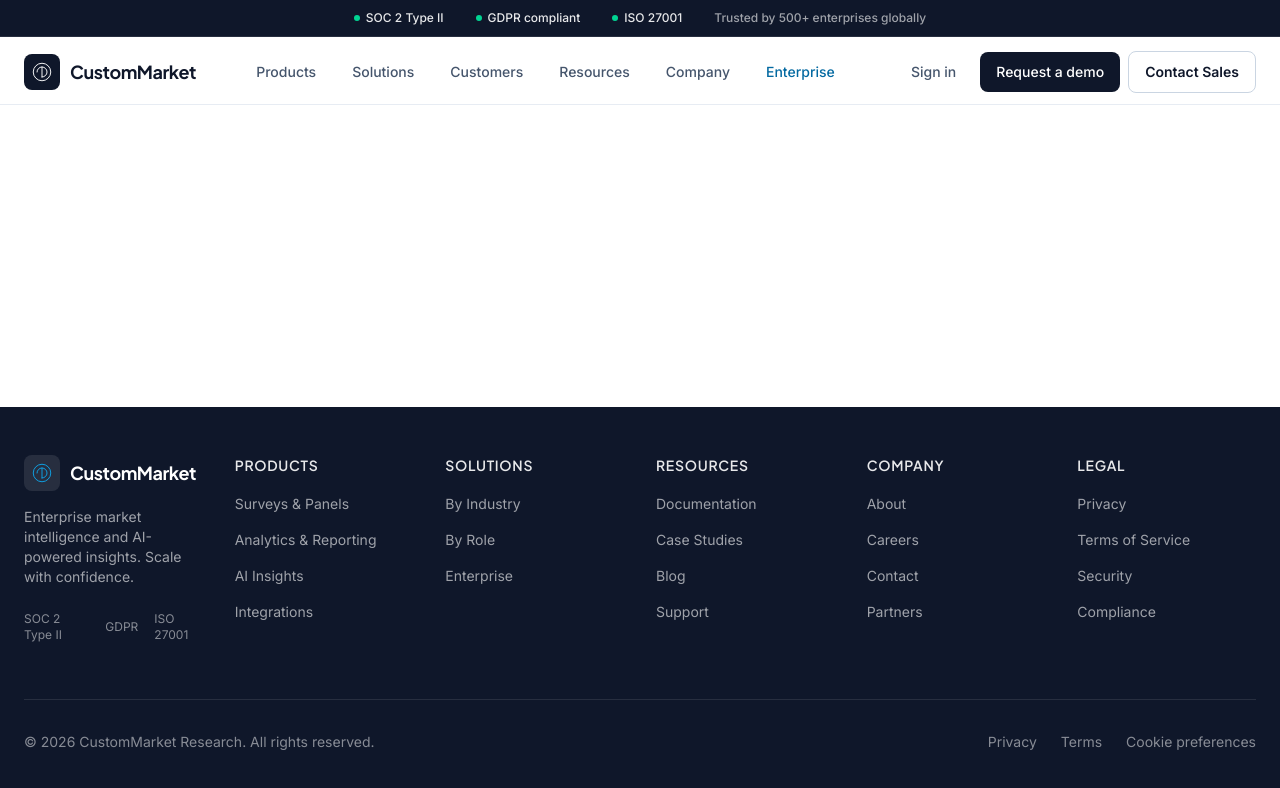
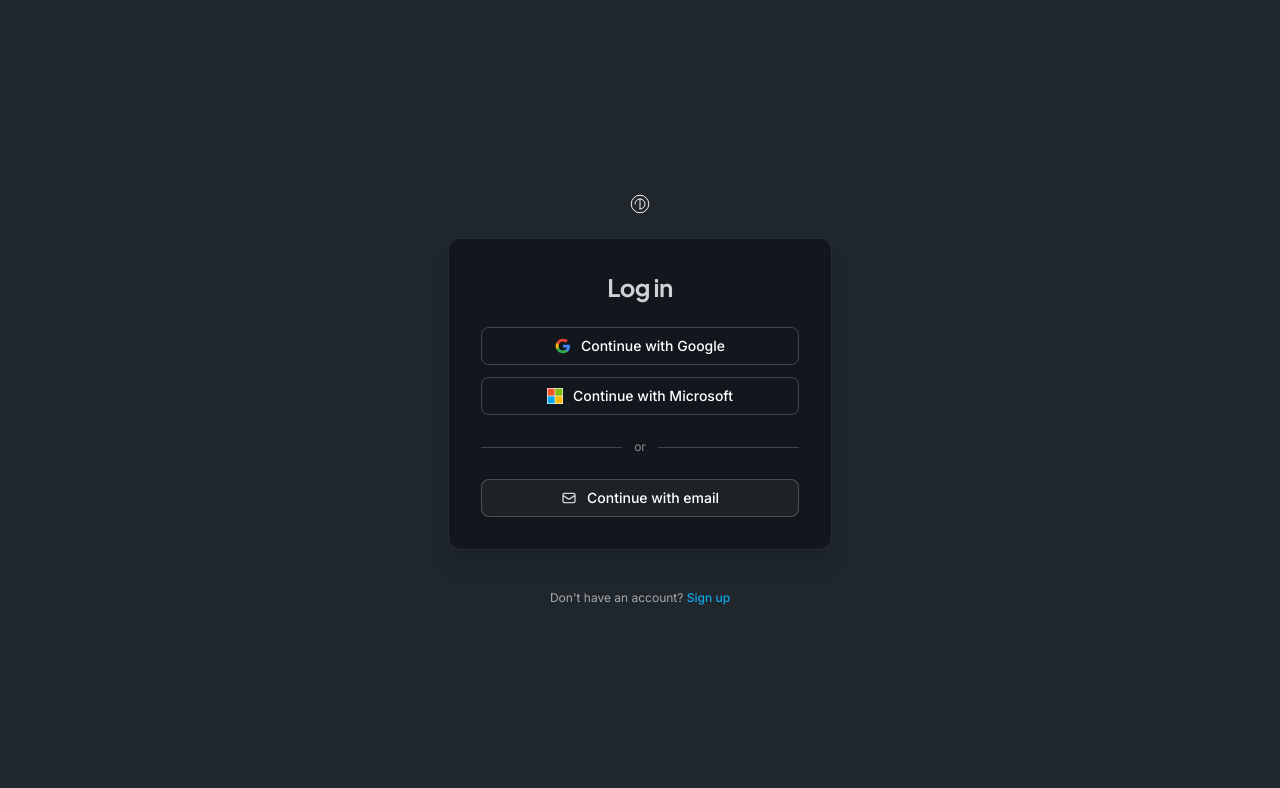
Before and after one commit to souki1/AIMarketResearch, a React (Vite) app in the folder frontend/: page /signin in a window 1280 px wide. Shown: the top 788 px of the page. Built offline with nearby package versions, Linux system fonts and the light colour scheme.

Commit message:
fixed login page
added login page

```diff
--- a/frontend/src/App.tsx
+++ b/frontend/src/App.tsx
@@ -1,4 +1,4 @@
-import { BrowserRouter, Routes, Route } from "react-router-dom";
+import { BrowserRouter, Routes, Route, Outlet } from "react-router-dom";
 import "./App.css";
 import TrustBar from "./components/TrustBar";
 import Navbar from "./components/Navbar";
@@ -10,14 +10,27 @@ import CustomersPage from "./pages/CustomersPage";
 import ResourcesPage from "./pages/ResourcesPage";
 import CompanyPage from "./pages/CompanyPage";
 import EnterprisePage from "./pages/EnterprisePage";
+import SignInPage from "./pages/SignInPage";
+
+function MainLayout() {
+  return (
+    <>
+      <TrustBar />
+      <Navbar />
+      <main className="flex-1 pt-[104px]">
+        <Outlet />
+      </main>
+      <Footer />
+    </>
+  );
+}
 
 function App() {
   return (
     <BrowserRouter>
-      <TrustBar />
-      <Navbar />
-      <main className="flex-1 pt-[104px]">
-        <Routes>
+      <Routes>
+        <Route path="/signin" element={<SignInPage />} />
+        <Route element={<MainLayout />}>
           <Route path="/" element={<HomePage />} />
           <Route path="/products" element={<ProductsPage />} />
           <Route path="/solutions" element={<SolutionsPage />} />
@@ -25,9 +38,8 @@ function App() {
           <Route path="/resources" element={<ResourcesPage />} />
           <Route path="/company" element={<CompanyPage />} />
           <Route path="/enterprise" element={<EnterprisePage />} />
-        </Routes>
-      </main>
-      <Footer />
+        </Route>
+      </Routes>
     </BrowserRouter>
   );
 }
--- a/frontend/src/components/Navbar.tsx
+++ b/frontend/src/components/Navbar.tsx
@@ -54,7 +54,7 @@ export default function Navbar() {
           <div className="flex items-center gap-2 sm:gap-3">
             <div className="hidden lg:flex items-center gap-2">
               <Link
-                to="/resources"
+                to="/signin"
                 className="px-4 py-2.5 rounded-lg text-sm font-medium text-slate-600 hover:text-brand hover:bg-slate-50 transition-colors"
               >
                 Sign in
@@ -121,7 +121,7 @@ export default function Navbar() {
               Enterprise
             </Link>
             <div className="mt-4 pt-4 border-t border-slate-100 flex flex-col gap-2">
-              <Link to="/resources" className="w-full py-3 rounded-lg text-center font-medium text-slate-600 bg-slate-100 hover:bg-slate-200" onClick={() => setMobileMenuOpen(false)}>
+              <Link to="/signin" className="w-full py-3 rounded-lg text-center font-medium text-slate-600 bg-slate-100 hover:bg-slate-200" onClick={() => setMobileMenuOpen(false)}>
                 Sign in
               </Link>
               <Link to="/company" className="w-full py-3 rounded-lg text-center font-medium text-white bg-brand hover:bg-brand-light" onClick={() => setMobileMenuOpen(false)}>
--- /dev/null
+++ b/frontend/src/pages/SignInPage.tsx
@@ -0,0 +1,116 @@
+import { useState } from "react";
+import { Link } from "react-router-dom";
+
+export default function SignInPage() {
+  const [showEmailForm, setShowEmailForm] = useState(false);
+
+  return (
+    <div
+      className="min-h-screen flex items-center justify-center px-4 py-12"
+      style={{ backgroundColor: "rgb(31, 39, 45)" }}
+    >
+      <div className="w-full max-w-sm mx-auto">
+      <div className="flex items-center gap-2 mb-6 justify-center">
+      <svg viewBox="0 0 32 32" fill="none" className="w-5 h-5 text-white" xmlns="http://www.w3.org/2000/svg">
+                <circle cx="16" cy="16" r="14" stroke="currentColor" strokeWidth="1.5" fill="none" />
+                <path d="M8 16c0-4.4 3.6-8 8-8s8 3.6 8 8-3.6 8-8 8" stroke="currentColor" strokeWidth="1.5" strokeLinecap="round" />
+                <path d="M16 8v16" stroke="currentColor" strokeWidth="1.5" strokeLinecap="round" />
+              </svg>
+      </div>
+        <div
+          className="rounded-xl border border-white/10 p-8 shadow-xl text-center"
+          style={{ backgroundColor: "rgb(17, 23, 28)" }}
+        >
+          <h1 className="font-display font-bold text-2xl text-white/80 tracking-tight">Log in</h1>
+
+
+          <div className="mt-6 flex flex-col gap-3">
+            <button
+              type="button"
+              className="w-full cursor-pointer flex items-center justify-center gap-2.5 rounded-lg border border-white/20 bg-transparent px-3 py-2 text-sm text-white hover:bg-white/10 transition-colors font-medium"
+            >
+              <svg className="w-4 h-4" viewBox="0 0 24 24">
+                <path fill="#4285F4" d="M22.56 12.25c0-.78-.07-1.53-.2-2.25H12v4.26h5.92c-.26 1.37-1.04 2.53-2.21 3.31v2.77h3.57c2.08-1.92 3.28-4.74 3.28-8.09z" />
+                <path fill="#34A853" d="M12 23c2.97 0 5.46-.98 7.28-2.66l-3.57-2.77c-.98.66-2.23 1.06-3.71 1.06-2.86 0-5.29-1.93-6.16-4.53H2.18v2.84C3.99 20.53 7.7 23 12 23z" />
+                <path fill="#FBBC05" d="M5.84 14.09c-.22-.66-.35-1.36-.35-2.09s.13-1.43.35-2.09V7.07H2.18C1.43 8.55 1 10.22 1 12s.43 3.45 1.18 4.93l2.85-2.22.81-.62z" />
+                <path fill="#EA4335" d="M12 5.38c1.62 0 3.06.56 4.21 1.64l3.15-3.15C17.45 2.09 14.97 1 12 1 7.7 1 3.99 3.47 2.18 7.07l3.66 2.84c.87-2.6 3.3-4.53 6.16-4.53z" />
+              </svg>
+              Continue with Google
+            </button>
+            <button
+              type="button"
+              className="w-full cursor-pointer flex items-center justify-center gap-2.5 rounded-lg border border-white/20 bg-transparent px-3 py-2 text-sm text-white hover:bg-white/10 transition-colors font-medium"
+            >
+              <svg className="w-4 h-4" viewBox="0 0 23 23">
+                <path fill="#f3f3f3" d="M0 0h23v23H0z" />
+                <path fill="#f35325" d="M1 1h10v10H1z" />
+                <path fill="#81bc06" d="M12 1h10v10H12z" />
+                <path fill="#05a6f0" d="M1 12h10v10H1z" />
+                <path fill="#ffba08" d="M12 12h10v10H12z" />
+              </svg>
+              Continue with Microsoft
+            </button>
+          </div>
+
+          <div className="mt-6 flex items-center gap-3">
+            <span className="flex-1 h-px bg-white/20" aria-hidden="true" />
+            <span className="text-xs text-white/50">or</span>
+            <span className="flex-1 h-px bg-white/20" aria-hidden="true" />
+          </div>
+
+          {!showEmailForm ? (
+            <button
+              type="button"
+              onClick={() => setShowEmailForm(true)}
+              className="mt-6 w-full cursor-pointer flex items-center justify-center gap-2.5 rounded-lg border border-white/20 bg-white/5 px-3 py-2 text-sm text-white hover:bg-white/10 transition-colors font-medium"
+            >
+              <svg className="w-4 h-4 text-white/80" fill="none" stroke="currentColor" viewBox="0 0 24 24">
+                <path strokeLinecap="round" strokeLinejoin="round" strokeWidth={2} d="M3 8l7.89 5.26a2 2 0 002.22 0L21 8M5 19h14a2 2 0 002-2V7a2 2 0 00-2-2H5a2 2 0 00-2 2v10a2 2 0 002 2z" />
+              </svg>
+              Continue with email
+            </button>
+          ) : (
+            <form className="mt-6 space-y-4 text-left">
+              <div>
+<label htmlFor="email" className="block text-xs font-medium text-white/90">
+                Email
+              </label>
+              <input
+                id="email"
+                type="email"
+                autoComplete="email"
+                className="mt-1 w-full rounded-lg border border-white/20 bg-white/5 px-3 py-2 text-sm text-white placeholder-white/40 focus:border-accent focus:outline-none focus:ring-1 focus:ring-accent"
+                  placeholder="you@company.com"
+                />
+              </div>
+              <div>
+<label htmlFor="password" className="block text-xs font-medium text-white/90">
+                Password
+              </label>
+              <input
+                id="password"
+                type="password"
+                autoComplete="current-password"
+                className="mt-1 w-full rounded-lg border border-white/20 bg-white/5 px-3 py-2 text-sm text-white placeholder-white/40 focus:border-accent focus:outline-none focus:ring-1 focus:ring-accent"
+                  placeholder="••••••••"
+                />
+              </div>
+              <button
+                type="submit"
+                className="w-full rounded-lg bg-brand py-2 text-sm font-medium text-white hover:bg-brand-light transition-colors"
+              >
+                Sign in with email
+              </button>
+            </form>
+          )}
+
+
+
+        </div>
+        <p className="text-center mt-10 text-xs text-white/60">
+          Don't have an account? <Link to="/company" className="font-medium text-accent-light hover:underline text-xs">Sign up</Link>
+        </p>
+      </div>
+    </div>
+  );
+}
```
